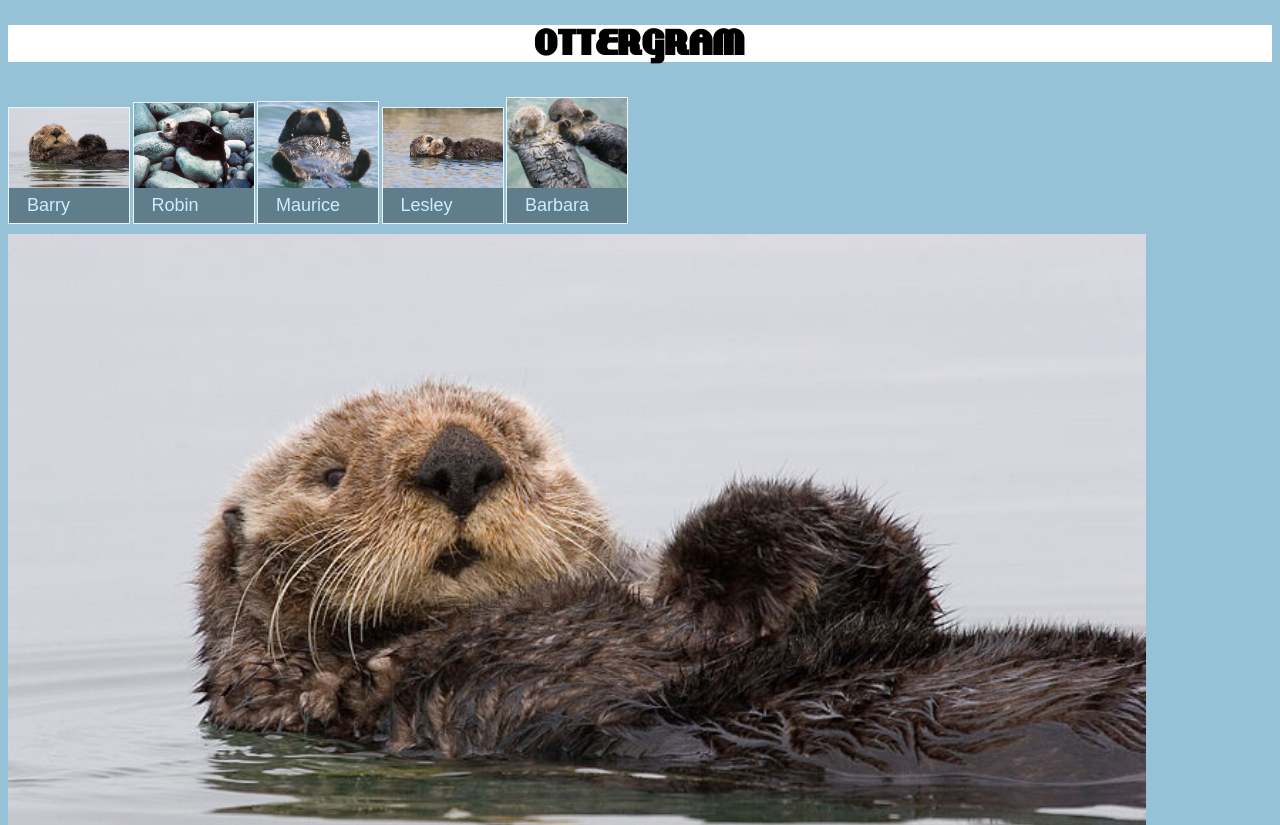
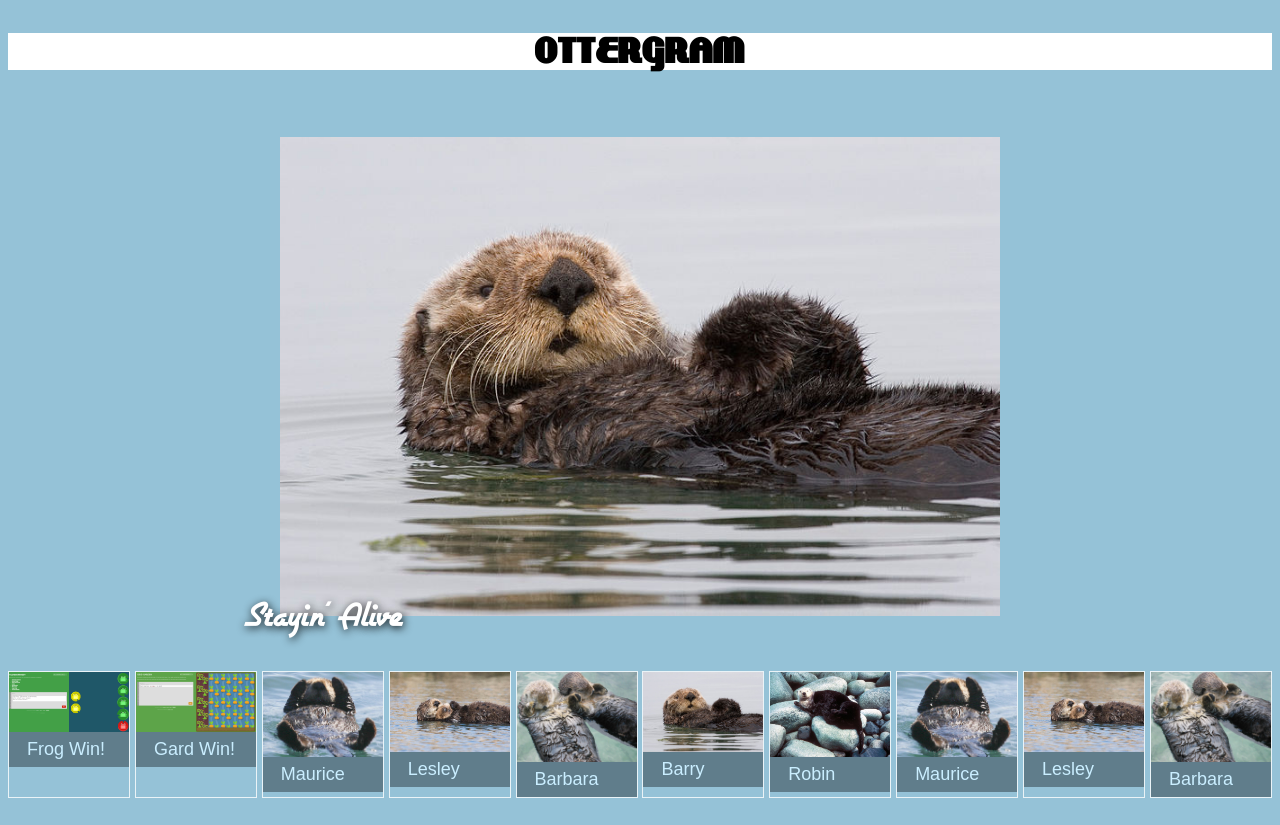
Before and after one commit to Bernardo-D/ottergram, a plain HTML site: page index.html in a window 1280 px wide. Shown: the top 825 px of the page. Drawn offline with Linux system fonts and the light colour scheme.

Commit message:
Completed chapter 4.

```diff
--- a/index.html
+++ b/index.html
@@ -1,15 +1,50 @@
 <!DOCTYPE html>
 <html>
+
 <head>
   <meta charset="utf-8">
   <title>ottergram</title>
   <link rel="stylesheet" href="stylesheets/styles.css">
 </head>
+
 <body>
-    <header>
+  <header class="main-header">
     <h1 class="logo-text">ottergram</h1>
   </header>
+
+  <main class="main-content">
     <ul class="thumbnail-list">
+      <li class="thumbnail-item">
+        <a href="#">
+          <img class="thumbnail-image" src="img/FroggyFlexWin24.png" alt="Froggy win!">
+          <span class="thumbnail-title">Frog Win!</span>
+        </a>
+      </li>
+      <li class="thumbnail-item">
+        <a href="#">
+          <img class="thumbnail-image" src="img/GardenWin.png" alt="Garden win!">
+          <span class="thumbnail-title">Gard Win!</span>
+        </a>
+      </li>
+      <li class="thumbnail-item">
+        <a href="#">
+          <img class="thumbnail-image" src="img/otter3.jpg" alt="Maurice the Otter">
+          <span class="thumbnail-title">Maurice</span>
+        </a>
+      </li>
+      <li class="thumbnail-item">
+        <a href="#">
+          <img class="thumbnail-image" src="img/otter4.jpg" alt="Lesley the Otter">
+          <span class="thumbnail-title">Lesley</span>
+        </a>
+      </li>
+      <li class="thumbnail-item">
+        <a href="#">
+          <img class="thumbnail-image" src="img/otter5.jpg" alt="Barbara the Otter">
+          <span class="thumbnail-title">Barbara</span>
+        </a>
+      </li>
+
       <li class="thumbnail-item">
         <a href="#">
           <img class="thumbnail-image" src="img/otter1.jpg" alt="Barry the Otter">
@@ -43,9 +78,15 @@
     </ul>
 
     <div class="detail-image-container">
+
+      <div class="detail-image-frame">
         <img class="detail-image" src="img/otter1.jpg" alt="">
         <span class="detail-image-title">Stayin' Alive</span>
       </div>
 
+    </div>
+  </main>
+
 </body>
+
 </html>
--- a/stylesheets/styles.css
+++ b/stylesheets/styles.css
@@ -1,21 +1,43 @@
+@font-face {
+  font-family: 'airstreamregular';
+  src: url('fonts/Airstream-webfont.eot');
+  src: url('fonts/Airstream-webfont.eot?#iefix') format('embedded-opentype'),
+    url('fonts/Airstream-webfont.woff') format('woff'),
+    url('fonts/Airstream-webfont.ttf') format('truetype'),
+    url('fonts/Airstream-webfont.svg#airstreamregular') format('svg');
+  font-weight: normal;
+  font-style: normal;
+}
+
 @font-face {
   font-family: 'lakeshore';
   src: url('fonts/LAKESHOR-webfont.eot');
   src: url('fonts/LAKESHOR-webfont.eot?#iefix') format('embedded-opentype'),
-       url('fonts/LAKESHOR-webfont.woff') format('woff'),
-       url('fonts/LAKESHOR-webfont.ttf') format('truetype'),
-       url('fonts/LAKESHOR-webfont.svg#lakeshore') format('svg');
+    url('fonts/LAKESHOR-webfont.woff') format('woff'),
+    url('fonts/LAKESHOR-webfont.ttf') format('truetype'),
+    url('fonts/LAKESHOR-webfont.svg#lakeshore') format('svg');
   font-weight: normal;
   font-style: normal;
 }
 
+html,
 body {
-  font-size: 62.5%;
+  height: 100%;
+}
+
+body {
+  display: flex;
+  flex-direction: column;
+  font-size: 10px;
   background: rgb(149, 194, 215);
 }
 
 a[href='#'] {
   text-decoration: none;
+}
+
+.main-header {
+  flex: 0 1 auto;
 }
 
 .logo-text {
@@ -26,20 +48,28 @@ a[href='#'] {
   font-size: 3.7em;
 }
 
+.main-content {
+  flex: 1 1 auto;
+  display: flex;
+  flex-direction: column;
+}
+
 .thumbnail-list {
+  flex: 0 1 auto;
+  order: 2;
+  display: flex;
+  justify-content: space-between;
   list-style: none;
   padding: 0;
+
   white-space: nowrap;
   overflow-x: auto;
 }
 
-.thumbnail-item + .thumbnail-item {
-  margin-top: 1em;
-}
-
 .thumbnail-item {
   display: inline-block;
-  width: 120px;
+  min-width: 120px;
+  max-width: 120px;
   border: 1px solid rgb(100%, 100%, 100%, 0.8);
   border: 1px solid rgba(100%, 100%, 100%, 0.8);
 }
@@ -59,6 +89,29 @@ a[href='#'] {
   font-size: 1.8em;
 }
 
+.detail-image-container {
+  flex: 1 1 auto;
+  display: flex;
+  justify-content: center;
+  align-items: center;
+}
+
+.detail-image-frame {
+  position: relative;
+  text-align: center;
+}
+
 .detail-image {
   width: 90%;
- }
+}
+
+.detail-image-title {
+  position: absolute;
+  bottom: -16px;
+  left: 4px;
+
+  font-family: airstreamregular;
+  color: white;
+  text-shadow: rgba(0, 0, 0, 0.9) 1px 2px 9px;
+  font-size: 40px;
+}
```
Also changed, not shown: img/FroggyFlexWin24.png (added), img/GardenWin.png (added). Lines whose indentation alone changed are shown as unchanged.
